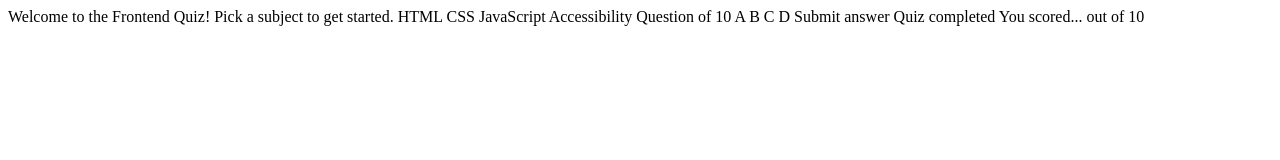
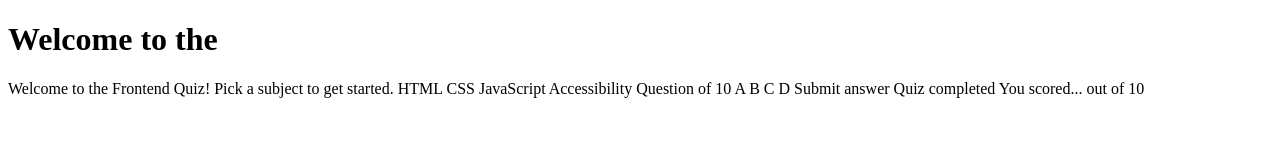
Before and after one commit to SvetlinGG/front-end-mentor, a plain HTML site: page frontend-quiz-app/starter-code/index.html in a window 1280 px wide. Drawn offline with Linux system fonts and the light colour scheme.

Commit message:
set the html structure

```diff
--- a/frontend-quiz-app/starter-code/index.html
+++ b/frontend-quiz-app/starter-code/index.html
@@ -10,7 +10,11 @@
 </head>
 <body>
 
-  <!-- Quiz menu start -->
+  <div class="container">
+    <div class="container-items">
+      <h1>Welcome to the</h1>
+    </div>
+  </div>
 
   Welcome to the Frontend Quiz!
   Pick a subject to get started.
```
